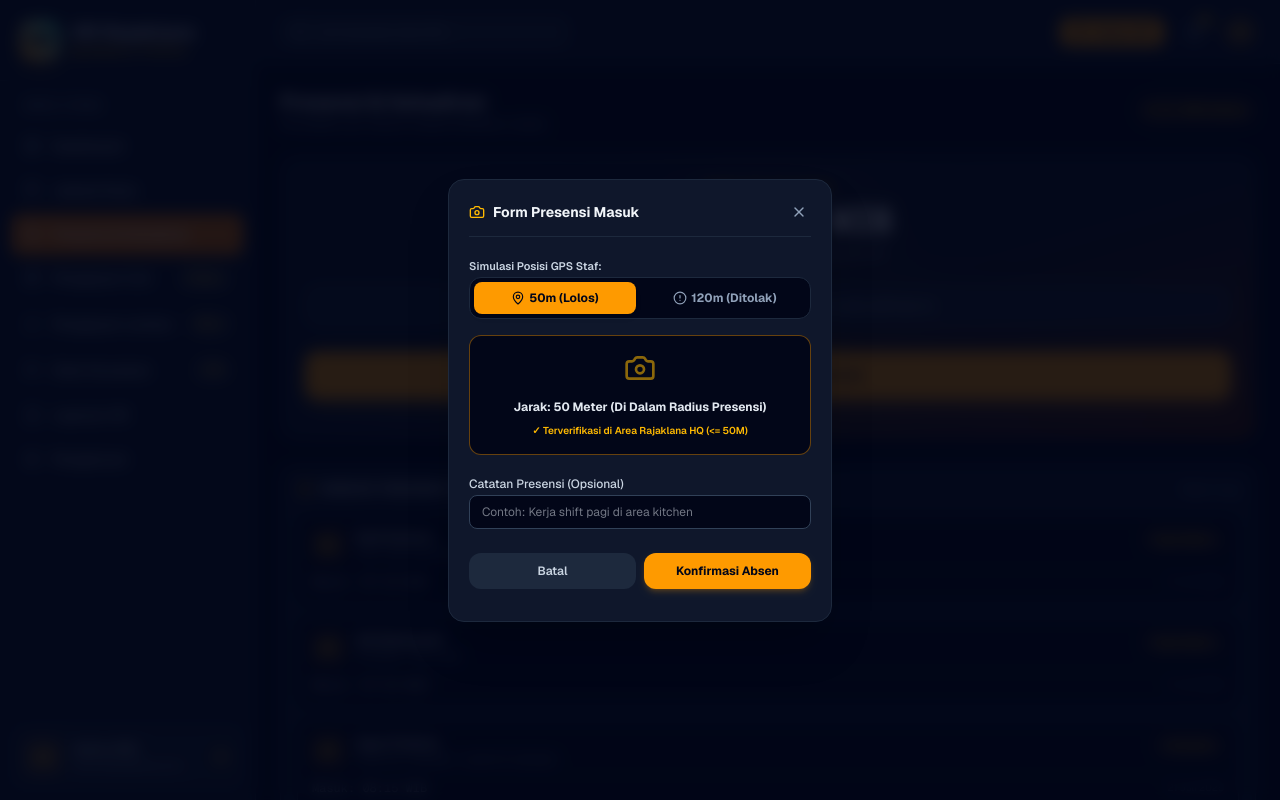
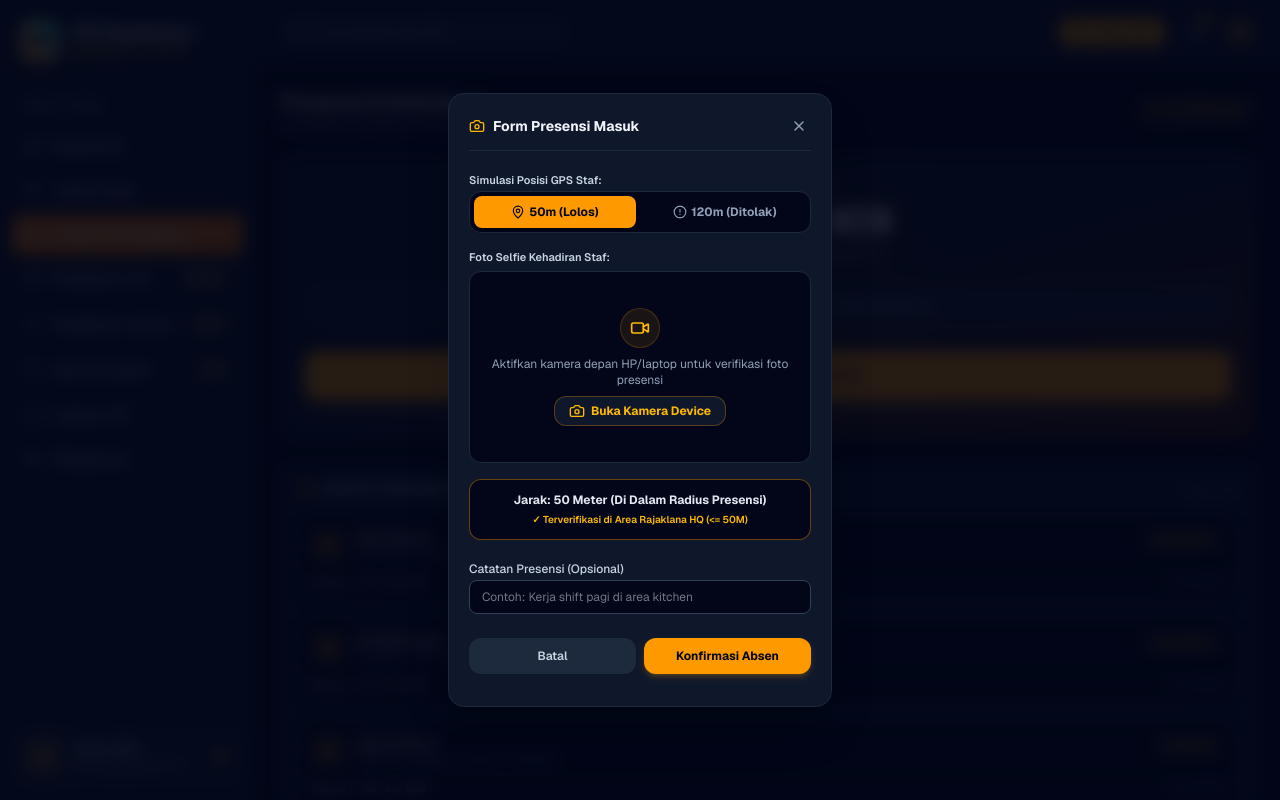
Before and after one commit to yoga12-rgb/hr-rajaklana, a Next.js app: page /attendance in a window 1280 px wide. Both pictures are taken after a click on the button "Absen Masuk (Clock In)". Shown: the top 800 px of the page. Built offline with nearby package versions, Linux system fonts and the light colour scheme.

Commit message:
feat: add live device camera selfie check-in feature to attendance form

```diff
--- a/src/app/attendance/page.tsx
+++ b/src/app/attendance/page.tsx
@@ -1,6 +1,6 @@
 "use client";
 
-import { useState, useEffect } from "react";
+import { useState, useEffect, useRef } from "react";
 import { useHR } from "@/context/HRContext";
 import {
   Clock,
@@ -12,7 +12,10 @@ import {
   AlertCircle,
   ChevronRight,
   ShieldCheck,
-  RotateCcw
+  RotateCcw,
+  RefreshCw,
+  Check,
+  Video
 } from "lucide-react";
 import { motion, AnimatePresence } from "framer-motion";
 import { Modal } from "@/components/ui/Modal";
@@ -25,6 +28,15 @@ export default function AttendancePage() {
   const [showModal, setShowModal] = useState<boolean>(false);
   const [simulatedDistance, setSimulatedDistance] = useState<number>(50);
 
+  // Camera State & Refs
+  const [isCameraActive, setIsCameraActive] = useState<boolean>(false);
+  const [capturedImage, setCapturedImage] = useState<string | null>(null);
+  const [cameraError, setCameraError] = useState<string | null>(null);
+
+  const videoRef = useRef<HTMLVideoElement>(null);
+  const canvasRef = useRef<HTMLCanvasElement>(null);
+  const streamRef = useRef<MediaStream | null>(null);
+
   useEffect(() => {
     const updateTime = () => {
       const now = new Date();
@@ -36,13 +48,68 @@ export default function AttendancePage() {
     return () => clearInterval(timer);
   }, []);
 
+  const startCamera = async () => {
+    try {
+      setCameraError(null);
+      const stream = await navigator.mediaDevices.getUserMedia({
+        video: { facingMode: "user", width: { ideal: 640 }, height: { ideal: 480 } }
+      });
+      streamRef.current = stream;
+      if (videoRef.current) {
+        videoRef.current.srcObject = stream;
+      }
+      setIsCameraActive(true);
+    } catch (err: any) {
+      console.error("Camera access error:", err);
+      setCameraError("Izin kamera ditolak atau perangkat kamera tidak ditemukan.");
+      setIsCameraActive(false);
+    }
+  };
+
+  const stopCamera = () => {
+    if (streamRef.current) {
+      streamRef.current.getTracks().forEach((track) => track.stop());
+      streamRef.current = null;
+    }
+    setIsCameraActive(false);
+  };
+
+  const captureSelfie = () => {
+    if (videoRef.current && canvasRef.current) {
+      const video = videoRef.current;
+      const canvas = canvasRef.current;
+      canvas.width = video.videoWidth || 320;
+      canvas.height = video.videoHeight || 240;
+      const ctx = canvas.getContext("2d");
+      if (ctx) {
+        ctx.drawImage(video, 0, 0, canvas.width, canvas.height);
+        const imgData = canvas.toDataURL("image/jpeg");
+        setCapturedImage(imgData);
+        stopCamera();
+      }
+    }
+  };
+
+  const retakeSelfie = () => {
+    setCapturedImage(null);
+    startCamera();
+  };
+
+  // Auto cleanup camera stream when modal is closed
+  useEffect(() => {
+    if (!showModal) {
+      stopCamera();
+      setCapturedImage(null);
+    }
+  }, [showModal]);
+
   const handleClockInSubmit = () => {
     if (simulatedDistance > 50) {
       showToast("Gagal Absen: Anda berada di luar radius presensi kantor! (120m > Radius Maksimal 50m)", "warning");
       return;
     }
-    clockIn(notes || `Check-in GPS (Jarak: ${simulatedDistance}m)`);
-    showToast("Absen Masuk Berhasil! Posisi GPS Terverifikasi (50m Radius).", "success");
+    clockIn(notes || `Check-in GPS & Selfie (Jarak: ${simulatedDistance}m)`);
+    showToast("Absen Masuk Berhasil! Verifikasi Wajah & GPS Selesai.", "success");
     setNotes("");
     setShowModal(false);
   };
@@ -198,17 +265,89 @@ export default function AttendancePage() {
             </div>
           </div>
 
+          {/* Live Camera / Selfie Capture Box */}
+          <div className="space-y-1.5">
+            <div className="flex items-center justify-between">
+              <label className="text-[11px] font-semibold text-slate-300">Foto Selfie Kehadiran Staf:</label>
+              {capturedImage && (
+                <span className="text-amber-400 text-[10px] flex items-center gap-1 font-bold">
+                  <Check className="w-3 h-3" /> Foto Terverifikasi
+                </span>
+              )}
+            </div>
+
+            <div className="relative w-full h-48 bg-slate-950 rounded-xl border border-slate-800 overflow-hidden flex flex-col items-center justify-center">
+              {/* Hidden Canvas for capture */}
+              <canvas ref={canvasRef} className="hidden" />
+
+              {/* Case 1: Captured Image Preview */}
+              {capturedImage ? (
+                <div className="relative w-full h-full">
+                  {/* eslint-disable-next-img-element */}
+                  <img
+                    src={capturedImage}
+                    alt="Selfie Check-in"
+                    className="w-full h-full object-cover rounded-xl"
+                  />
+                  <button
+                    type="button"
+                    onClick={retakeSelfie}
+                    className="absolute bottom-2 right-2 bg-slate-900/90 hover:bg-slate-800 text-slate-200 text-[10px] font-bold px-2.5 py-1.5 rounded-lg border border-slate-700 flex items-center gap-1 shadow-lg transition-colors cursor-pointer"
+                  >
+                    <RotateCcw className="w-3 h-3 text-amber-400" />
+                    <span>Foto Ulang</span>
+                  </button>
+                </div>
+              ) : isCameraActive ? (
+                /* Case 2: Live Video Stream */
+                <div className="relative w-full h-full">
+                  <video
+                    ref={videoRef}
+                    autoPlay
+                    playsInline
+                    muted
+                    className="w-full h-full object-cover transform -scale-x-100"
+                  />
+                  <div className="absolute inset-0 border-2 border-dashed border-amber-500/50 rounded-xl pointer-events-none" />
+                  <button
+                    type="button"
+                    onClick={captureSelfie}
+                    className="absolute bottom-2 left-1/2 -translate-x-1/2 bg-amber-500 hover:bg-amber-400 text-slate-950 text-xs font-bold px-4 py-2 rounded-xl shadow-lg flex items-center gap-1.5 active:scale-95 transition-all cursor-pointer z-10"
+                  >
+                    <Camera className="w-4 h-4" />
+                    <span>Ambil Foto Selfie</span>
+                  </button>
+                </div>
+              ) : (
+                /* Case 3: Initial Camera Trigger Button */
+                <div className="p-4 text-center space-y-2">
+                  <div className="w-10 h-10 rounded-full bg-amber-500/10 border border-amber-500/20 text-amber-400 flex items-center justify-center mx-auto">
+                    <Video className="w-5 h-5" />
+                  </div>
+                  {cameraError ? (
+                    <p className="text-xs text-rose-400 font-medium">{cameraError}</p>
+                  ) : (
+                    <p className="text-xs text-slate-400">Aktifkan kamera depan HP/laptop untuk verifikasi foto presensi</p>
+                  )}
+                  <button
+                    type="button"
+                    onClick={startCamera}
+                    className="px-3.5 py-1.5 rounded-xl bg-slate-900 hover:bg-slate-800 text-amber-400 border border-amber-500/30 text-xs font-bold transition-all flex items-center gap-1.5 mx-auto cursor-pointer shadow-sm"
+                  >
+                    <Camera className="w-4 h-4" />
+                    <span>Buka Kamera Device</span>
+                  </button>
+                </div>
+              )}
+            </div>
+          </div>
+
           {/* Selfie & Geofence Visualizer Box */}
-          <div className={`p-4 rounded-xl border space-y-2 text-center transition-colors ${
+          <div className={`p-3 rounded-xl border space-y-1 text-center transition-colors ${
             simulatedDistance <= 50
               ? "bg-slate-950 border-amber-500/40"
               : "bg-rose-950/20 border-rose-500/40"
           }`}>
-            <div className="relative inline-block">
-              <Camera className={`w-8 h-8 mx-auto animate-pulse ${
-                simulatedDistance <= 50 ? "text-amber-400" : "text-rose-400"
-              }`} />
-            </div>
             <p className="text-xs font-bold text-slate-200">
               {simulatedDistance <= 50
                 ? "Jarak: 50 Meter (Di Dalam Radius Presensi)"
```
